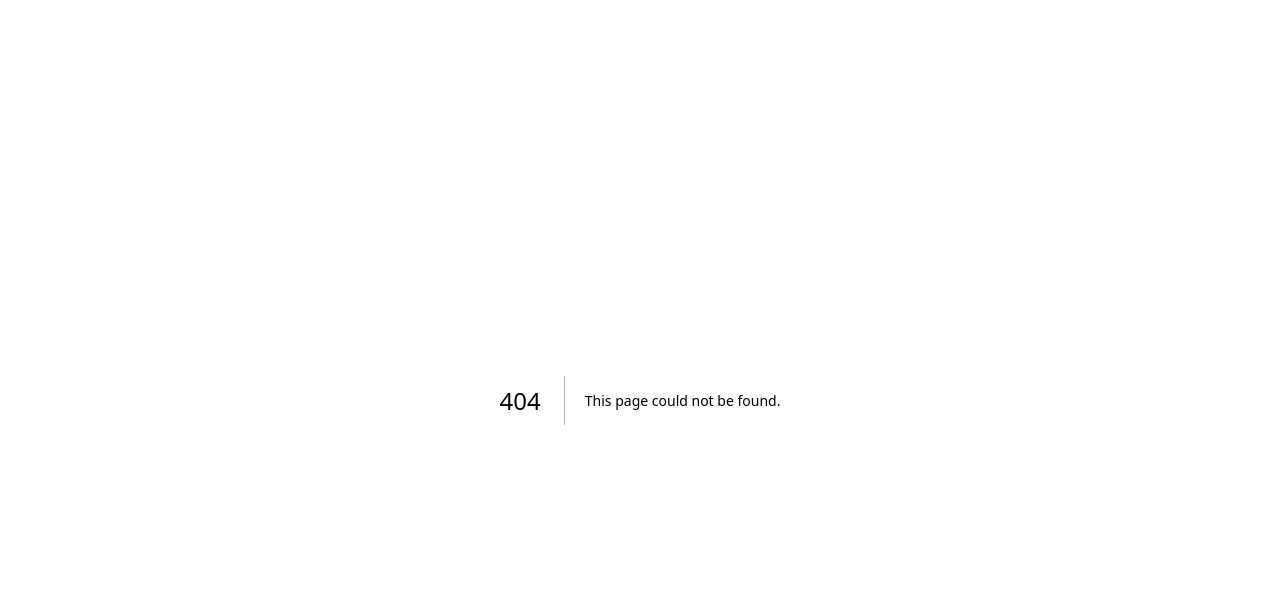
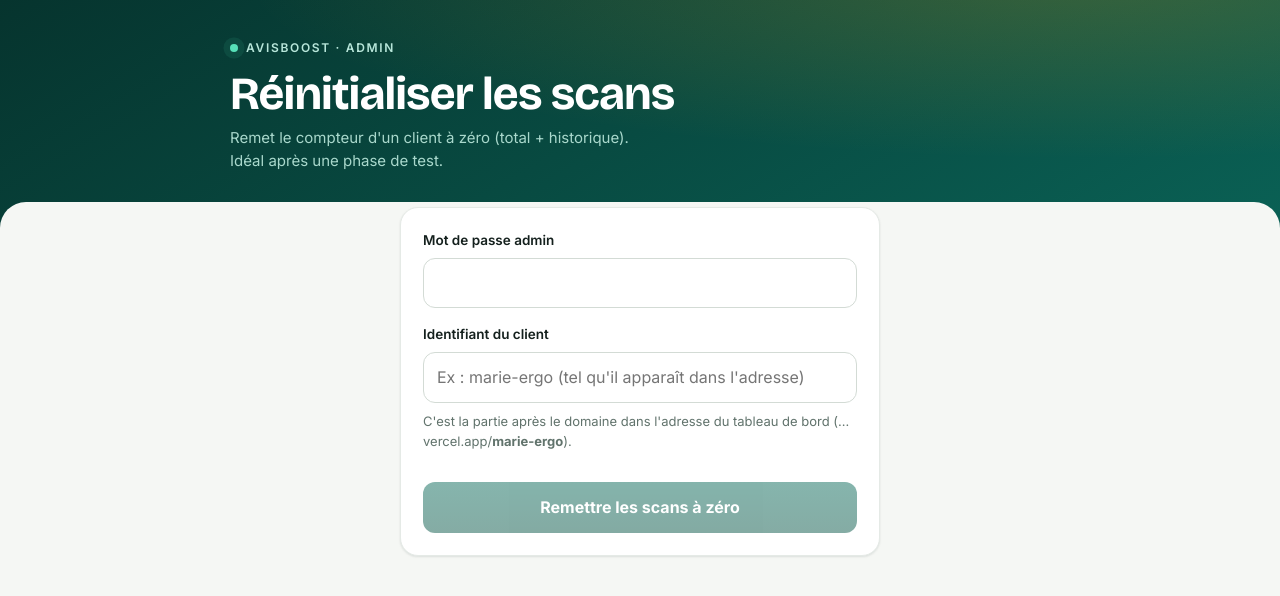
Before and after one commit to Malcolm1508/avisboost, a Next.js app: page /admin/reset in a window 1280 px wide. Before the commit this address had no page. Shown: the top 596 px of the page. Built offline with nearby package versions, Linux system fonts and the light colour scheme.

Commit message:
Create ResetScans component for admin functionality
This component allows admins to reset scans for a client by confirming with a password.

```diff
--- /dev/null
+++ b/app/admin/reset/page.js
@@ -0,0 +1,58 @@
+"use client";
+import { useState } from "react";
+
+export default function ResetScans() {
+  const [password, setPassword] = useState("");
+  const [client, setClient] = useState("");
+  const [done, setDone] = useState(null);
+  const [error, setError] = useState("");
+  const [loading, setLoading] = useState(false);
+
+  async function reset() {
+    if (!window.confirm(`Remettre à zéro les scans de « ${client} » ? Cette action est irréversible.`)) return;
+    setLoading(true); setError(""); setDone(null);
+    try {
+      const res = await fetch("/api/admin/reset-scans", {
+        method: "POST", headers: { "Content-Type": "application/json" },
+        body: JSON.stringify({ password, client: client.trim() }),
+      });
+      const j = await res.json();
+      if (!res.ok) throw new Error(j.detail ? `${j.error} (${j.detail})` : (j.error || "Erreur"));
+      setDone(j.name || client);
+      setClient("");
+    } catch (e) { setError(e.message); } finally { setLoading(false); }
+  }
+
+  return (
+    <>
+      <div className="hero"><div className="hero-inner">
+        <div className="eyebrow"><span className="dot"></span>AvisBoost · Admin</div>
+        <h1 className="hero-title">Réinitialiser les scans</h1>
+        <p className="hero-sub">Remet le compteur d'un client à zéro (total + historique). Idéal après une phase de test.</p>
+      </div></div>
+
+      <div className="container pull-up">
+        <div className="card reveal" style={{ maxWidth: 480, margin: "0 auto" }}>
+          <div className="field">
+            <label className="label">Mot de passe admin</label>
+            <input className="input" type="password" value={password} onChange={(e) => setPassword(e.target.value)} />
+          </div>
+          <div className="field">
+            <label className="label">Identifiant du client</label>
+            <input className="input" value={client} onChange={(e) => setClient(e.target.value)} placeholder="Ex : marie-ergo (tel qu'il apparaît dans l'adresse)" />
+            <p className="footnote">C'est la partie après le domaine dans l'adresse du tableau de bord (…vercel.app/<b>marie-ergo</b>).</p>
+          </div>
+          <button className="btn btn-primary btn-block" onClick={reset} disabled={loading || !password || !client.trim()}>
+            {loading ? "Réinitialisation…" : "Remettre les scans à zéro"}
+          </button>
+          {error && <p className="err">{error}</p>}
+          {done && (
+            <div className="focus-box" style={{ marginTop: 14 }}>
+              ✓ Les scans de <b>{done}</b> ont été remis à zéro.
+            </div>
+          )}
+        </div>
+      </div>
+    </>
+  );
+}
```
